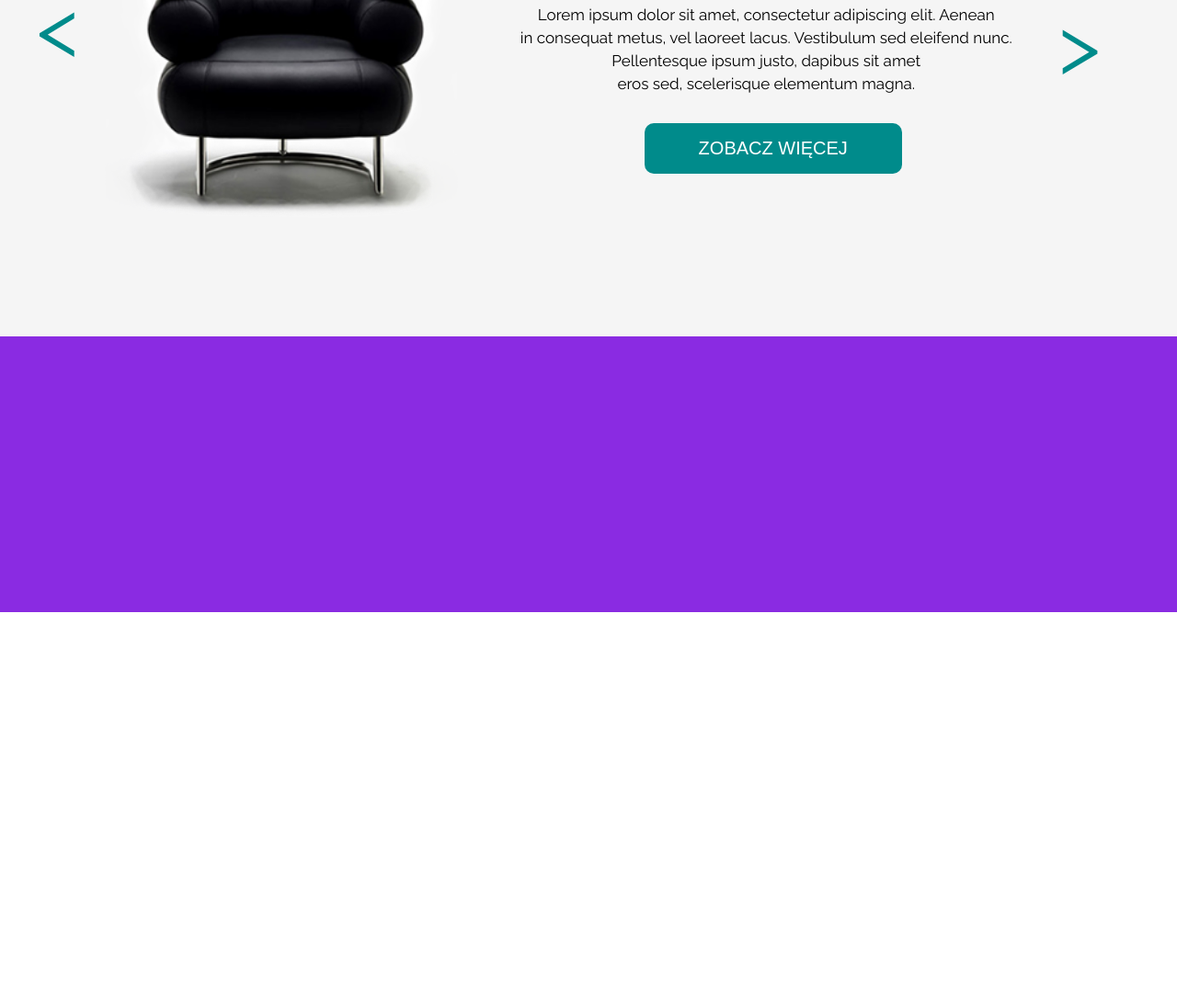
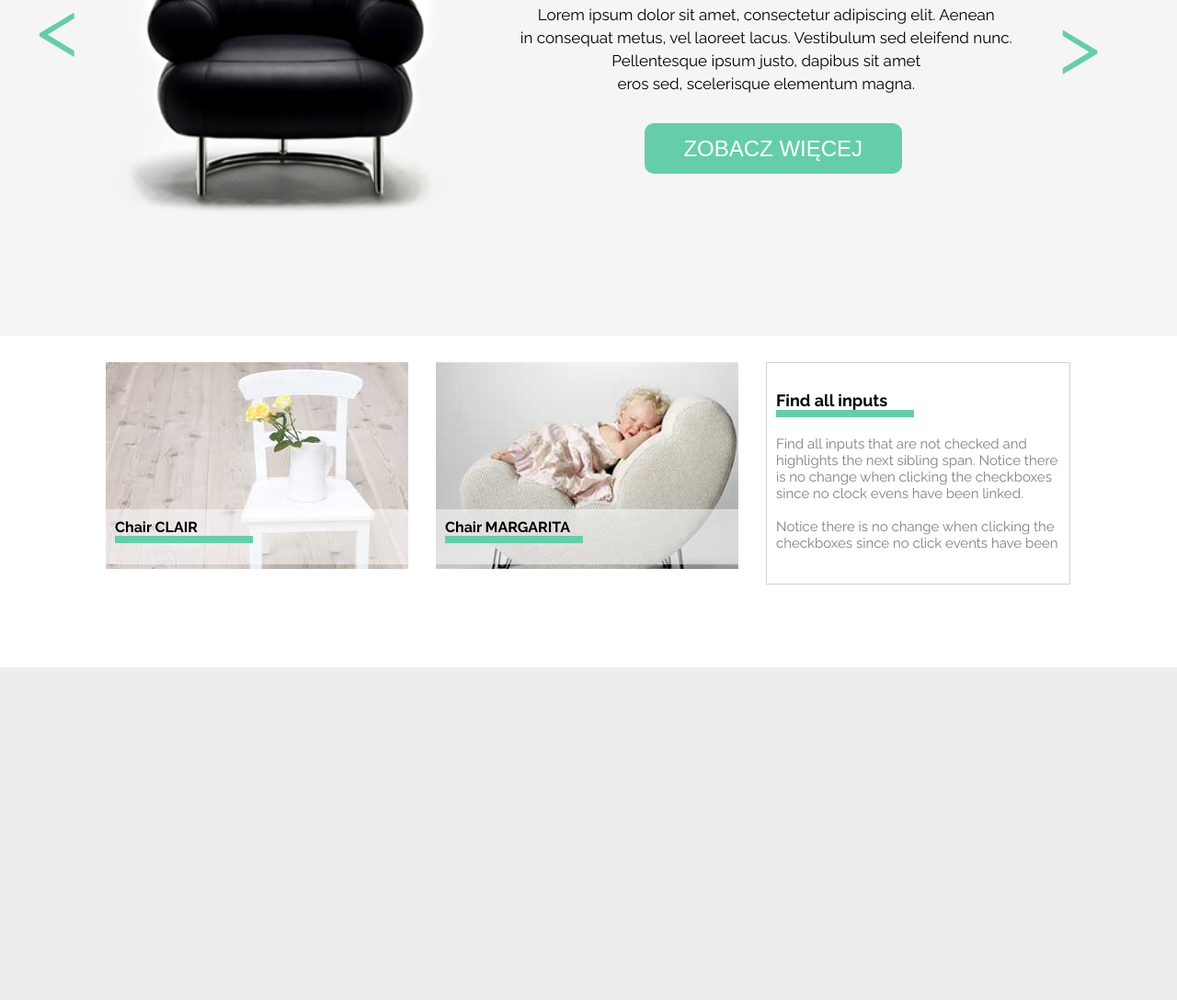
Before and after one commit to Leynileg/Sit-On-Chair, a plain HTML site: page index.html in a window 1280 px wide. Shown: the part 334-1422 px from the top of the page at 92% size. Before the commit the page ends 1000 px from the top, so only its background shows below. Drawn offline with Linux system fonts and the light colour scheme.

Commit message:
added second section

```diff
--- a/css/style.css
+++ b/css/style.css
@@ -21,7 +21,7 @@ body {
 }
 
 .blue_text {
-   color: darkcyan;
+   color: mediumaquamarine;
    font-weight: 700;
 }
 
@@ -60,6 +60,8 @@ ol#header_list li {
    padding: 10px 20px;
 }
 
+/* First selector */
+
 #first_section {
    height: 650px;
    width: 100%;
@@ -67,7 +69,7 @@ ol#header_list li {
 }
 
 .switch_left {
-   color: darkcyan;
+   color: mediumaquamarine;
    font-size: 90px;
    float: left;
    margin: 260px -40px 260px 0;
@@ -104,11 +106,11 @@ h1 {
 }
 
 .first_section_button {
-   background-color: darkcyan;
+   background-color: mediumaquamarine;
    width: 280px;
    height: 55px;
    border: none;
-   font-size: 20px;
+   font-size: 24px;
    border-radius: 10px;
    color: white;
    float: left;
@@ -118,15 +120,82 @@ h1 {
 
 .switch_right {
    display: inline-block;
-   color: darkcyan;
+   color: mediumaquamarine;
    font-size: 90px;
    margin-top: 250px;
    margin-left: 50px;
-
 }
 
-#photos {
-   height: 300px;
+/* Second Selector */
+
+#second_section {
+   height: 360px;
    width: 100%;
-   background-color: blueviolet;
+   background-color: white;
 }
+
+.text_in_photo {
+   background-color: rgba(255, 255, 255, 0.5);
+   font-weight: 700;
+   height: 30px;
+   margin-top: 160px;
+   padding: 10px 10px 20px 10px;
+}
+
+ .text_line {
+   height: 8px;
+   width: 150px;
+   background-color: mediumaquamarine;
+}
+
+
+#first_photo {
+   width: 329px;
+   height: 225px;
+   background-image: url("../images/box1_img.jpg");
+   margin: 5px 15px 0 75px;
+   float:left;
+}
+
+#second_photo {
+   width: 329px;
+   height: 225px;
+   background-image: url("../images/box2_img.jpg");
+   margin: 5px 15px 0 15px;
+   float: left;
+}
+
+#second_section_container {
+   float: left;
+    width: 329px;
+   height: 240px;
+   border: 1px solid lightgray;
+   margin: 5px 75px 0 15px;
+   display: block;
+}
+
+#second_section_container h2 {
+   padding: 30px 0 0 10px;
+   font-size: 18px;
+}
+
+#second_section_container p.text_line {
+   margin-left: 10px;
+   margin-bottom: 20px;
+}
+
+#second_section_container p {
+   text-align: left;
+   font-size: 15px;
+   color: gray;
+   margin: 0 10px 30px 10px;
+}
+
+/* Price list selector */
+
+#price {
+   width: 100%;
+   height: 500px;
+   background-color: lightgray;
+   opacity: 0.4;
+}
--- a/index.html
+++ b/index.html
@@ -39,7 +39,24 @@
         <p class="switch_right">></p>
       </div>
    </section>
-   <section id="photos">
+   <section id="second_section">
+      <div class="row">
+        <div id="first_photo">
+           <div class="text_in_photo">Chair CLAIR <p class="text_line"></p></div>
+        </div>
+        <div id="second_photo">
+           <div class="text_in_photo">Chair MARGARITA <p class="text_line"></p></div>
+        </div>
+        <div id="second_section_container">
+           <h2>Find all inputs</h2>
+           <p class="text_line"></p>
+           <p>Find all inputs that are not checked and highlights the next sibling span. Notice there is no change when clicking the checkboxes since no clock evens have been linked.
+           <br><br>
+           Notice there is no change when clicking the checkboxes since no click events have been</p>
+        </div>
+      </div>
+   </section>
+   <section id="price">
 
    </section>
 </body>
```
